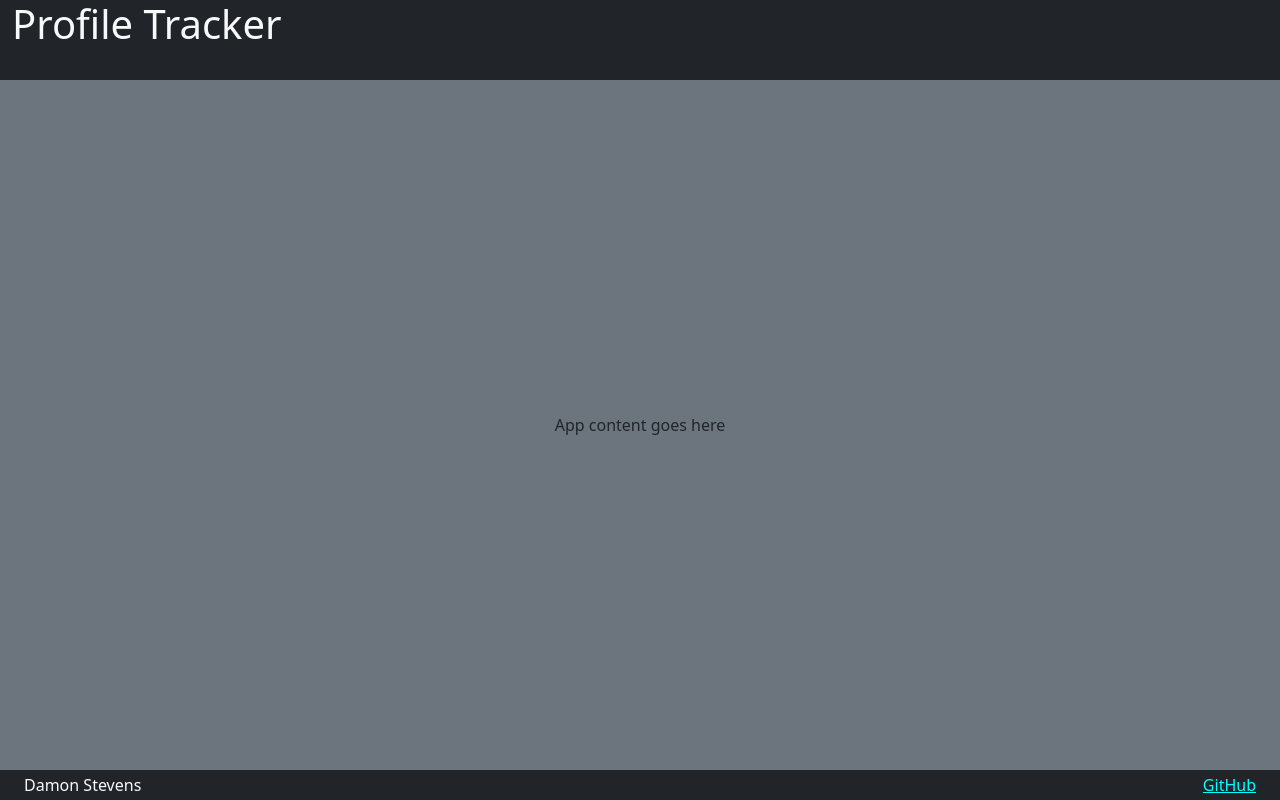
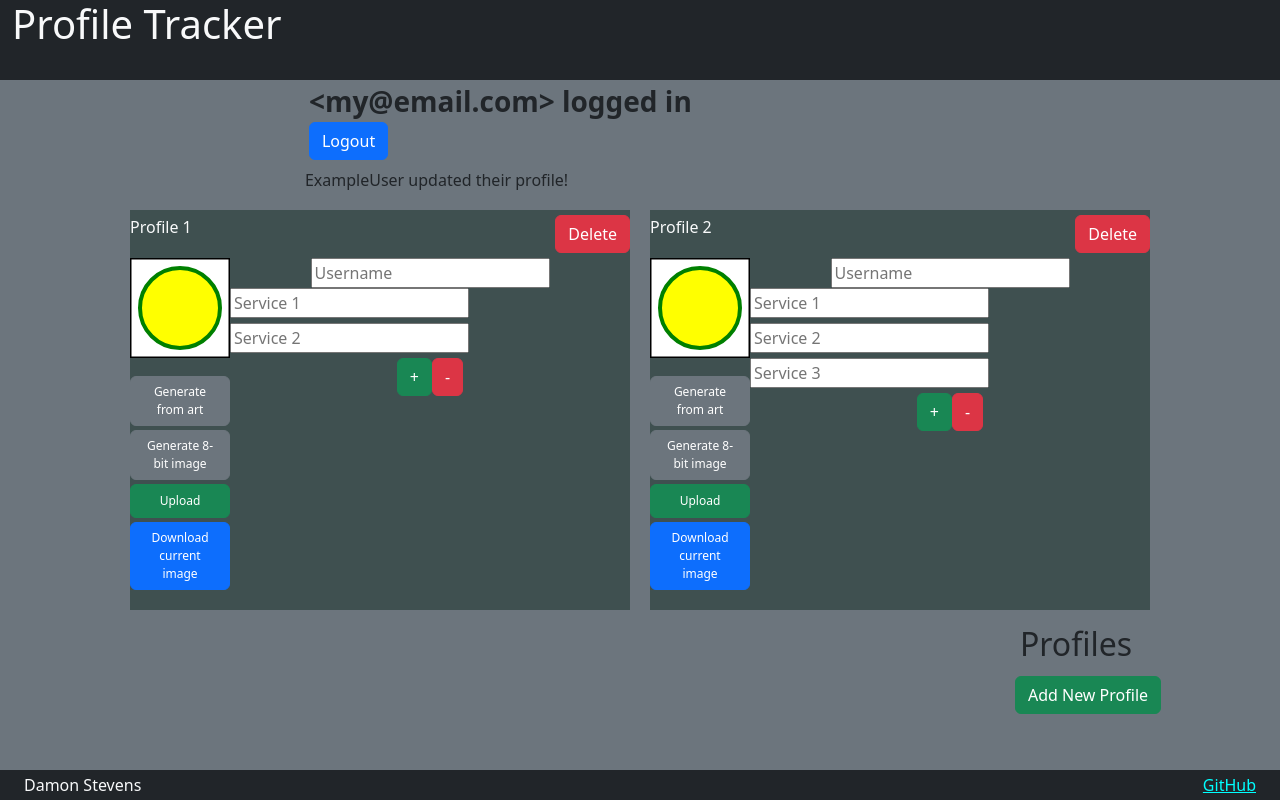
Before and after one commit to BlazeDrake/startup, a React (Vite) app: page /profile in a window 1280 px wide. Built offline with nearby package versions, Linux system fonts and the light colour scheme.

Commit message:
Ported html pages to jsx
Everything uses routing now

```diff
--- a/src/app.jsx
+++ b/src/app.jsx
@@ -6,16 +6,29 @@ import 'bootstrap/dist/css/bootstrap.min.css';
 import './app.css';
 
 export default function App() {
-  return (<div className='body bg-dark text-light'>
+  return (
+    <BrowserRouter>
+      <div className='body bg-dark text-light'>
         <header className="container-fluid">
           <h1>Profile Tracker</h1>
         </header>
-    <main className="bg-secondary text-dark">App content goes here</main>
+        <Routes>
+          <Route path='/' element={<Login />} exact />
+          <Route path='/profile' element={<Profile />} />
+          <Route path='*' element={<NotFound />} />
+        </Routes>
         <footer className="bg-dark text-white-90 container-fluid">
           <div className="container-fluid">
             <span className="text-reset">Damon Stevens</span>
             <a href="https://github.com/BlazeDrake/startup">GitHub</a>
           </div>
         </footer>
-  </div>);
+      </div>
+    </BrowserRouter>
+
+  );
 }
+
+function NotFound() {
+  return <main className='container-fluid bg-secondary text-center'>404: Return to sender. Address unknown.</main>;
+}
--- a/src/login/login.jsx
+++ b/src/login/login.jsx
@@ -1,9 +1,33 @@
 import React from 'react';
+import './login.css';
 
 export function Login() {
   return (
     <main className='container-fluid bg-secondary text-center'>
-      <div>login displayed here</div>
+      <div className="container-fluid bg-secondary text-dark">
+        <h1>Login to get started</h1>
+        <form method="get" action="profile">
+              <div className="input-group mb-3 login-form">
+                <div className="login-item">
+                  <span className="input-group-text">@</span>
+                  <input className="form-control" type="text" placeholder="your@email.com" />
+                </div>
+                <div className="login-item">
+                  <span className="input-group-text">🔒</span>
+                  <input className="form-control" type="password" placeholder="password" />
+                </div>
+              </div>
+              <button type="submit" className="btn btn-primary">Login</button>
+              <button type="submit" className="btn btn-success">Create</button>
+        </form>
+      </div>
+        <div className="about-info">
+          <h2>About</h2>
+          Have you ever had a hard time keeping track of all of your different profiles, with details such as username and which profile picture you're using?
+          Well, Profile Tracker is the thing for you! You can create different username groups with it, and then track which services you use that name for!
+          You can also store your profile picture there, to make it easy to keep track of what you're currently using and if you want to change it. You can even generate one to download!
+          Create a profile or log in to get started!
+        </div>
     </main>
   );
 }
--- a/src/profile/profile.jsx
+++ b/src/profile/profile.jsx
@@ -0,0 +1,148 @@
+import React from 'react';
+import './profile.css';
+
+export function Profile() {
+  return (
+    <main className="bg-secondary text-dark">
+    <div id="loginInfo">
+      <div className="login container-fluid">
+        <span id="logged-in">&lt;my@email.com&gt; logged in</span>
+        <form method="get" action="/">
+
+            <button type="submit" className="btn btn-primary">Logout</button>
+
+        </form>
+      </div>
+      <div className="user-update">
+        ExampleUser updated their profile!
+      </div>
+    </div>
+
+    <section className="profile-parent text-light">
+        <div className="profile-box">
+          <section className="profile-head">
+                      Profile 1
+                      <button className="btn btn-danger float-right" >
+                        Delete
+                      </button>
+          </section>
+          <section className="profile-section">
+            <span className="pfp-info">
+              <p>
+                <svg aria-hidden="true" viewBox="0 0 100 100" height="100" width="100">
+                  <rect x="0" y="0" width="100" height="100" stroke="black" fill="white" stroke-width="3"/>
+                  <circle cx="50" cy="50" r="40" stroke="green" stroke-width="4" fill="yellow" />
+                </svg>
+              </p>
+                <button className="btn btn-secondary ">
+                  Generate from art
+                </button>
+                <button className="btn btn-secondary">
+                  Generate 8-bit image
+                </button>
+                <button className="btn btn-success">
+                  Upload
+                </button>
+                <button className="btn btn-primary">
+                  Download current image
+                </button>
+            </span>
+              <form method="get" id="profile1" className="username-info">
+                <div>
+                  <input placeholder="Username" />
+                </div>
+                <div className="row">
+                  <div className="col service-name">
+                    <input placeholder="Service 1" />
+                  </div>
+                  <div className="col service-name">
+                    <input placeholder="Service 2" />
+                  </div>
+                </div>
+                <p className="manage-service">
+                  <button type="button" className="btn btn-success">
+                    +
+                  </button>
+                  <button type="button" className="btn btn-danger">
+                    -
+                  </button>
+                </p>
+              </form>
+          </section>
+
+        </div>
+        <div className="profile-box">
+          <section className="profile-head">
+                      Profile 2
+                      <button className="btn btn-danger float-right" >
+                        Delete
+                      </button>
+          </section>
+          <section className="profile-section">
+            <span className="pfp-info">
+              <p>
+                <svg aria-hidden="true" viewBox="0 0 100 100" height="100" width="100">
+                  <rect x="0" y="0" width="100" height="100" stroke="black" fill="white" stroke-width="3"/>
+                  <circle cx="50" cy="50" r="40" stroke="green" stroke-width="4" fill="yellow" />
+                </svg>
+              </p>
+                <button className="btn btn-secondary ">
+                  Generate from art
+                </button>
+                <button className="btn btn-secondary">
+                  Generate 8-bit image
+                </button>
+                <button className="btn btn-success">
+                  Upload
+                </button>
+                <button className="btn btn-primary">
+                  Download current image
+                </button>
+            </span>
+              <form method="get" id="profile1" className="username-info">
+                <div>
+                  <input placeholder="Username" />
+                </div>
+                <div className="row">
+                  <div className="col service-name">
+                    <input placeholder="Service 1" />
+                  </div>
+                  <div className="col service-name">
+                    <input placeholder="Service 2" />
+                  </div>
+                  <div className="col service-name">
+                    <input placeholder="Service 3" />
+                  </div>
+                </div>
+                <p className="manage-service">
+                  <button type="button" className="btn btn-success">
+                    +
+                  </button>
+                  <button type="button" className="btn btn-danger">
+                    -
+                  </button>
+                </p>
+              </form>
+          </section>
+
+        </div>
+      </section>
+
+
+    <div id="profileInfo">
+      <section className="profile-header">
+        <div><h2>Profiles</h2></div>
+      </section>
+
+      <section>
+
+          <button type="button" className="btn btn-success profile-footer">
+            Add New Profile
+          </button>
+
+      </section>
+    </div>
+
+  </main>
+  );
+}
```
Also changed, not shown: login.html (+0 -27 lines), DELETEME.html (renamed from profile.html), src/login/login.css (renamed from login.css), src/profile/profile.css (renamed from profile.css). Lines whose indentation alone changed are shown as unchanged.
